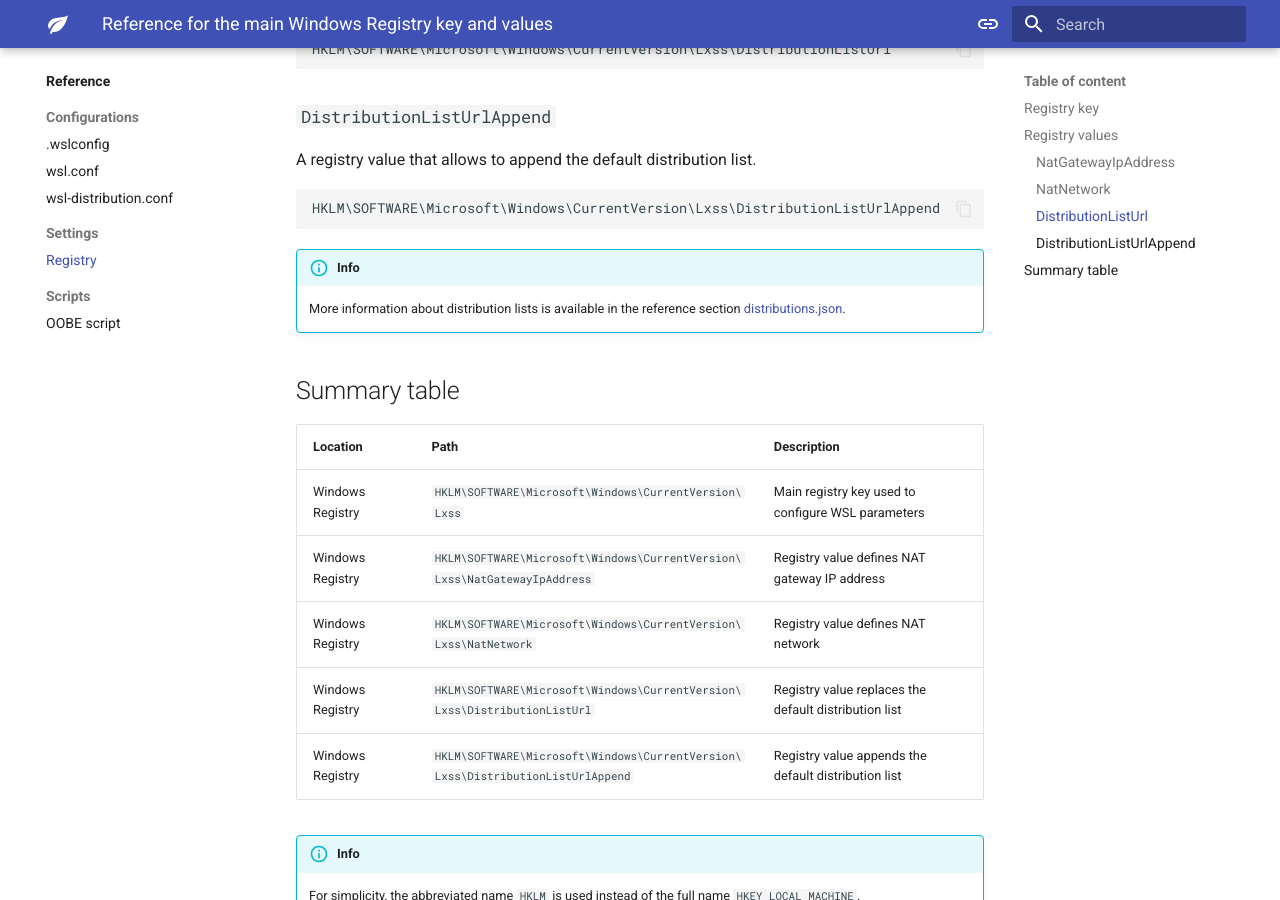
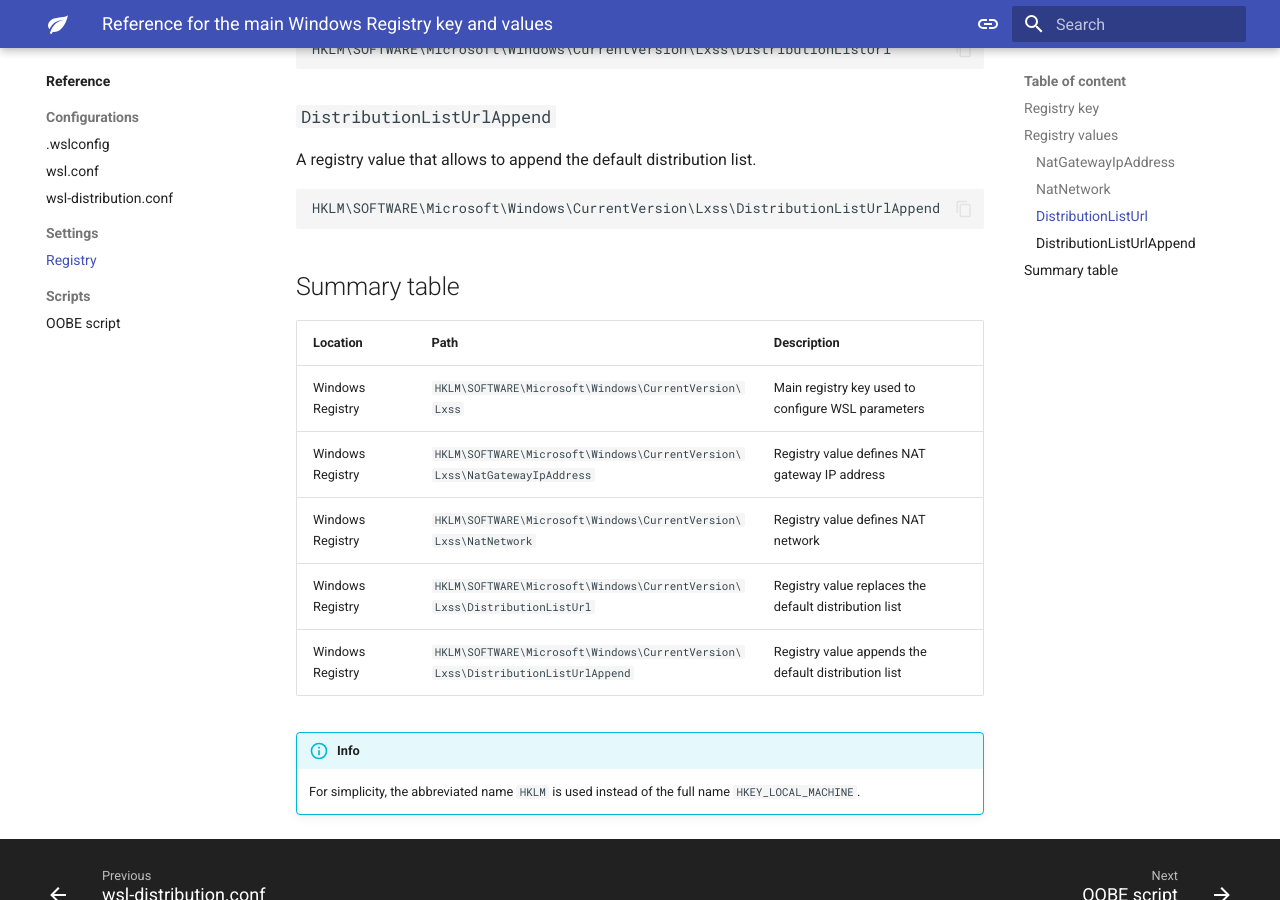
Before and after one commit to greengorych/greengorych.io, an MkDocs documentation site: the page built from docs/reference/registry.md, in a window 1280 px wide and 900 px high, scrolled down 996 px. Built offline with MkDocs 1.6.1 and Material for MkDocs 9.7.7, drawn with Linux system fonts in a browser that asks for light colours; plug-ins that fetch from the network failed and are left out.

Commit message:
docs(site): remove "info" block from "Registry" page in "Reference" section

````diff
--- a/docs/reference/registry.md
+++ b/docs/reference/registry.md
@@ -55,12 +55,6 @@ A registry value that allows to append the default distribution list.
 HKLM\SOFTWARE\Microsoft\Windows\CurrentVersion\Lxss\DistributionListUrlAppend
 ```
 
-!!! info
-    More information about distribution lists is available in the reference section [distributions.json][distributions.json].
-
-[distributions.json]: ../reference/wsl-distribution-conf.md/#wsl-distributionconf
-
-
 ## Summary table
 
 | Location         | Path                                                                            | Description                                           |
````
